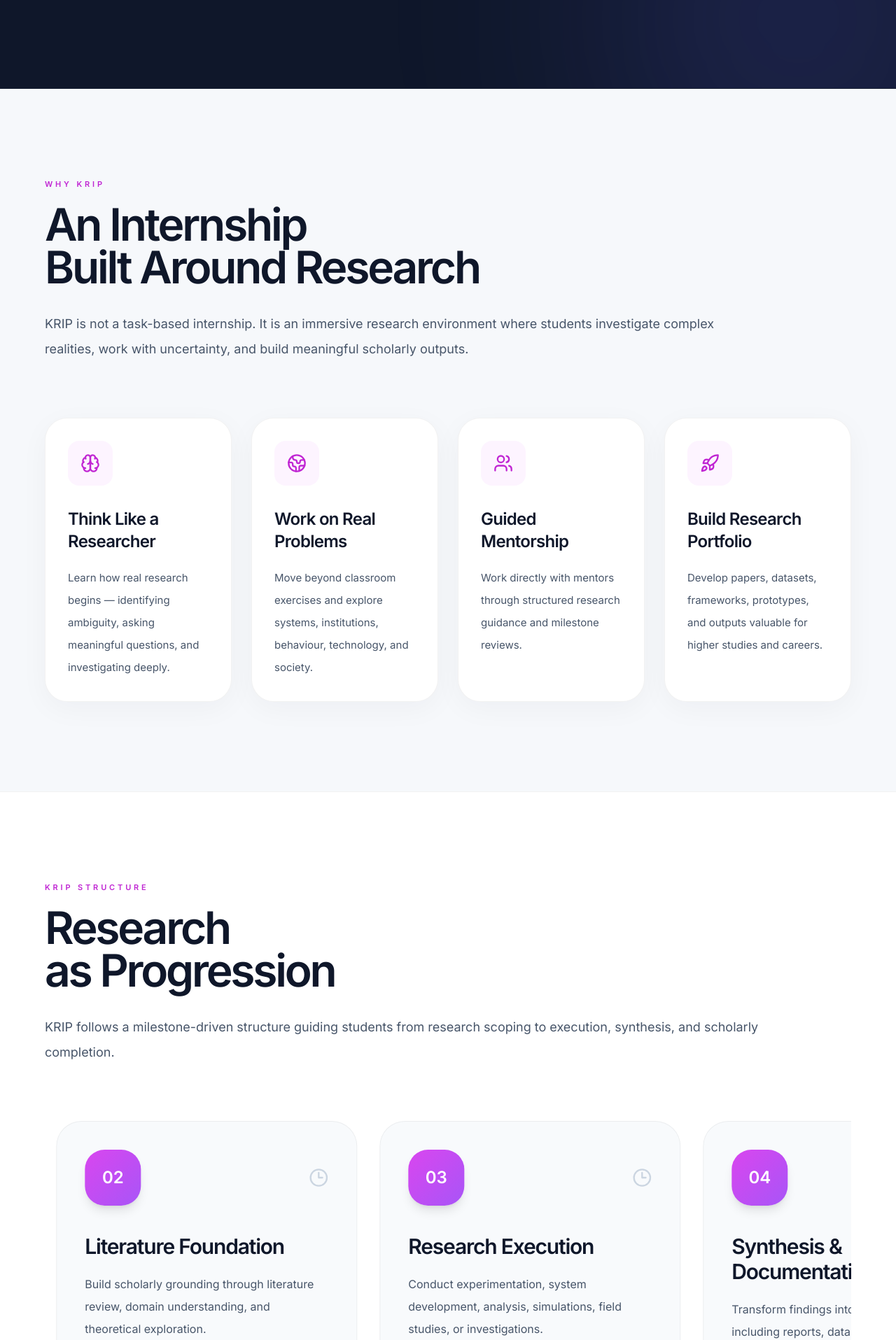
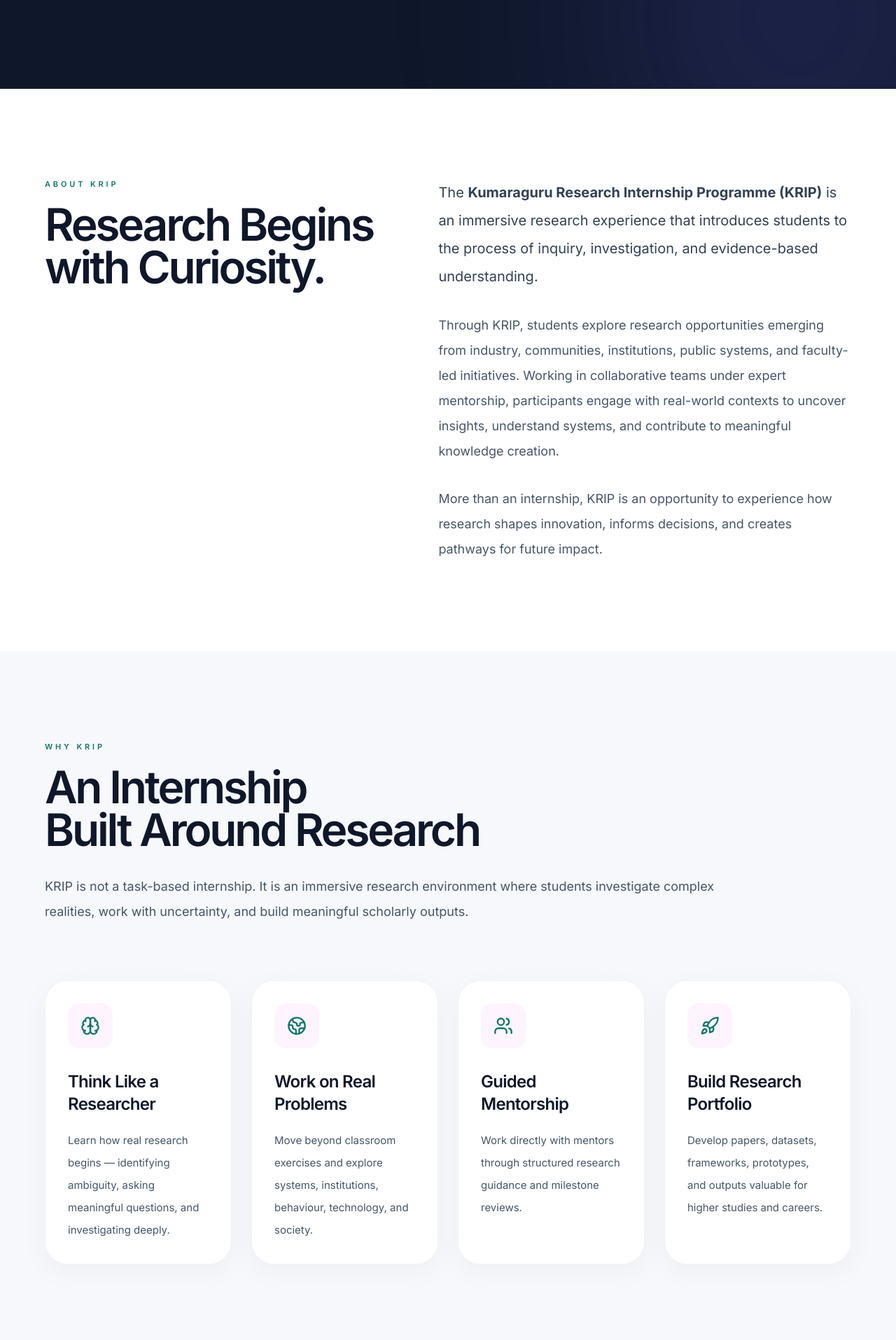
Before and after one commit to Karthik06-ui/ugrp, a React (Vite) app in the folder frontend/: page /programs/krip in a window 1280 px wide. Shown: the part 872-2787 px from the top of the page at 70% size. Built offline with nearby package versions, Linux system fonts and the light colour scheme; no server answers.

Commit message:
Krip changes

```diff
--- a/frontend/src/components/proposals/ProposalCard.jsx
+++ b/frontend/src/components/proposals/ProposalCard.jsx
@@ -12,7 +12,7 @@
   return (
     <div className="group relative overflow-hidden bg-white border border-slate-100/90 rounded-[26px] p-6.5 flex flex-col gap-4.5 transition-all duration-300 hover:shadow-[0_20px_40px_rgba(15,23,42,0.04)] hover:-translate-y-1">
       {/* Decorative background glow */}
-      <div className="absolute top-0 right-0 w-32 h-32 bg-gradient-to-br from-indigo-500/5 to-purple-500/5 rounded-full blur-2xl pointer-events-none" />
+      <div className="absolute top-0 right-0 w-32 h-32 bg-gradient-to-br from-indigo-500/5 to-emerald-600/5 rounded-full blur-2xl pointer-events-none" />
 
       {/* ── Header ─────────────────────────────────────────────────────── */}
       <div className="flex items-start justify-between gap-3 relative z-10">
--- a/frontend/src/pages/programs/KripPage.jsx
+++ b/frontend/src/pages/programs/KripPage.jsx
@@ -53,24 +53,25 @@
 const outputs = [
   {
     icon: FileText,
-    title: 'Research Papers',
-    desc: 'Scholarly articles, conference papers, and publication-ready manuscripts.',
+    title: 'Research Insights',
+    desc: 'Evidence-backed findings that reveal how systems, people, and processes interact in the real world.',
   },
   {
-    icon: Database,
-    title: 'Datasets',
-    desc: 'Experimental, computational, and structured research datasets.',
+    icon: Users,
+    title: 'Stakeholder Understanding',
+    desc: 'Meaningful perspectives gathered through engagement, observation, and field exploration.',
   },
   {
-    icon: Microscope,
-    title: 'Research Prototypes',
-    desc: 'Proof-of-concept systems, software, and technical implementations.',
+    icon: Layers3,
+    title: 'System Maps',
+    desc: 'Visual and analytical representations that uncover relationships, dependencies, and influencing factors.',
   },
   {
-    icon: FlaskConical,
-    title: 'Simulation Studies',
-    desc: 'Analytical frameworks, simulations, and modelling environments.',
+    icon: Target,
+    title: 'Future Opportunities',
+    desc: 'Research-backed directions that can inform innovation projects, advanced studies, and solution development.',
   },
+
   // {
   //   icon: ShieldCheck,
   //   title: 'Policy & Applied Research',
@@ -111,9 +112,9 @@
 ]
 
 const eligibility = [
-  'Undergraduate students with strong academic performance',
+  '2029 Batch Undergraduate students with strong academic performance',
   'Interest in research and willingness to engage with complex problems',
-  'Selection through the KREST Evaluation Gate',
+  'Commitment to collaborative learning',
 ]
 
 export default function KripPage() {
@@ -124,7 +125,7 @@
       <section className="relative overflow-hidden border-b border-white/5 bg-[#0F172A] text-white">
 
         <div className="absolute inset-0">
-          <div className="absolute left-[-120px] top-[-100px] h-[520px] w-[520px] rounded-full bg-fuchsia-500/20 blur-[140px]" />
+          <div className="absolute left-[-120px] top-[-100px] h-[520px] w-[520px] rounded-full bg-teal-600/20 blur-[140px]" />
           <div className="absolute bottom-[-160px] right-[-120px] h-[520px] w-[520px] rounded-full bg-indigo-500/20 blur-[140px]" />
         </div>
 
@@ -150,8 +151,7 @@
             </h1>
 
             <p className="mt-10 max-w-4xl text-[clamp(1.05rem,1.4vw,1.5rem)] leading-[2] text-slate-300">
-              Most problems are not what they first appear to be.
-              <br />
+Discover What Lies Beneath the Obvious.              <br />
               <br />
               KRIP is a research-first internship programme where students
               investigate real-world systems, behaviours, institutions, and
@@ -186,15 +186,14 @@
             </div>
 
             <p className="mt-12 max-w-4xl text-lg leading-[2] text-slate-400">
-              Research starts with learning how to see.
-            </p>
+Learn to Observe. Investigate. Understand.            </p>
 
             {/* CTA */}
             <div className="mt-12 flex flex-wrap gap-5">
 
               <Link
                 to="/login"
-                className="inline-flex items-center gap-3 rounded-full bg-fuchsia-500 px-8 py-4 text-sm font-semibold text-white transition-all duration-300 hover:bg-fuchsia-600 hover:gap-5"
+                className="inline-flex items-center gap-3 rounded-full bg-teal-600 px-8 py-4 text-sm font-semibold text-white transition-all duration-300 hover:bg-fuchsia-600 hover:gap-5"
               >
                 Apply Now
                 <ArrowRight size={18} />
@@ -211,6 +210,56 @@
         </div>
       </section>
 
+      {/* ABOUT KRIP */}
+<section className="relative overflow-hidden bg-white py-32">
+
+  <div className="mx-auto max-w-[1600px] px-6 lg:px-16">
+
+    <div className="grid gap-20 lg:grid-cols-[0.9fr_1.1fr]">
+
+      {/* LEFT */}
+      <div>
+
+        <p className="mb-5 text-[11px] font-semibold uppercase tracking-[0.35em] text-teal-700">
+          About KRIP
+        </p>
+
+        <h2 className="text-[clamp(3rem,5vw,5rem)] font-semibold leading-[0.95] tracking-[-0.05em] text-slate-900">
+          Research Begins
+          <br />
+          with Curiosity.
+        </h2>
+      </div>
+
+      {/* RIGHT */}
+      <div>
+
+        <p className="text-xl leading-[2] text-slate-700">
+          The <strong>Kumaraguru Research Internship Programme (KRIP)</strong> is
+          an immersive research experience that introduces students to the
+          process of inquiry, investigation, and evidence-based understanding.
+        </p>
+
+        <p className="mt-8 text-lg leading-[2] text-slate-600">
+          Through KRIP, students explore research opportunities emerging from
+          industry, communities, institutions, public systems, and faculty-led
+          initiatives. Working in collaborative teams under expert mentorship,
+          participants engage with real-world contexts to uncover insights,
+          understand systems, and contribute to meaningful knowledge creation.
+        </p>
+
+        <p className="mt-8 text-lg leading-[2] text-slate-600">
+          More than an internship, KRIP is an opportunity to experience how
+          research shapes innovation, informs decisions, and creates pathways
+          for future impact.
+        </p>
+
+      </div>
+    </div>
+
+  </div>
+</section>
+
       {/* WHY KRIP */}
       <section className="py-32">
 
@@ -218,7 +267,7 @@
 
           <div className="mb-20 max-w-5xl">
 
-            <p className="mb-5 text-[11px] font-semibold uppercase tracking-[0.35em] text-fuchsia-600">
+            <p className="mb-5 text-[11px] font-semibold uppercase tracking-[0.35em] text-teal-700">
               Why KRIP
             </p>
 
@@ -247,7 +296,7 @@
                 >
 
                   <div className="flex h-16 w-16 items-center justify-center rounded-2xl bg-fuchsia-50">
-                    <Icon size={28} className="text-fuchsia-600" />
+                    <Icon size={28} className="text-teal-700" />
                   </div>
 
                   <h3 className="mt-8 text-2xl font-semibold tracking-[-0.03em] text-slate-900">
@@ -271,7 +320,7 @@
 
           <div className="mb-20 max-w-5xl">
 
-            <p className="mb-5 text-[11px] font-semibold uppercase tracking-[0.35em] text-fuchsia-600">
+            <p className="mb-5 text-[11px] font-semibold uppercase tracking-[0.35em] text-teal-700">
               KRIP Structure
             </p>
 
@@ -301,7 +350,7 @@
 
                   <div className="flex items-center justify-between">
 
-                    <div className="flex h-20 w-20 items-center justify-center rounded-[28px] bg-gradient-to-br from-fuchsia-500 to-purple-500 text-2xl font-semibold text-white shadow-lg">
+                    <div className="flex h-20 w-20 items-center justify-center rounded-[28px] bg-gradient-to-br from-teal-600 to-emerald-600 text-2xl font-semibold text-white shadow-lg">
                       {item.number}
                     </div>
 
@@ -345,7 +394,7 @@
 
             <div>
 
-              <p className="mb-5 text-[11px] font-semibold uppercase tracking-[0.35em] text-fuchsia-600">
+              <p className="mb-5 text-[11px] font-semibold uppercase tracking-[0.35em] text-teal-700">
                 Research Outcomes
               </p>
 
@@ -373,7 +422,7 @@
                   >
 
                     <div className="flex h-14 w-14 items-center justify-center rounded-2xl bg-fuchsia-50">
-                      <Icon size={24} className="text-fuchsia-600" />
+                      <Icon size={24} className="text-teal-700" />
                     </div>
 
                     <h3 className="mt-6 text-2xl font-semibold tracking-[-0.03em] text-slate-900">
@@ -398,7 +447,7 @@
 
           <div className="relative overflow-hidden rounded-[42px] bg-[#0F172A] p-12 text-white lg:p-20">
 
-            <div className="absolute right-[-120px] top-[-120px] h-[420px] w-[420px] rounded-full bg-fuchsia-500/20 blur-[120px]" />
+            <div className="absolute right-[-120px] top-[-120px] h-[420px] w-[420px] rounded-full bg-teal-600/20 blur-[120px]" />
 
             <div className="relative z-10 grid gap-20 lg:grid-cols-[0.9fr_1.1fr]">
 
@@ -464,7 +513,7 @@
 
             <div>
 
-              <p className="mb-5 text-[11px] font-semibold uppercase tracking-[0.35em] text-fuchsia-600">
+              <p className="mb-5 text-[11px] font-semibold uppercase tracking-[0.35em] text-teal-700">
                 Eligibility
               </p>
 
@@ -491,7 +540,7 @@
                   <div className="mt-1">
                     <CheckCircle2
                       size={22}
-                      className="text-fuchsia-600"
+                      className="text-teal-700"
                     />
                   </div>
 
@@ -503,7 +552,134 @@
             </div>
           </div>
 
-          {/* FINAL CTA */}
+
+        </div>
+      </section>
+{/* TIMELINE */}{/* TIMELINE */}
+<section className="border-t border-black/5 bg-white py-24">
+
+  <div className="mx-auto max-w-[1600px] px-6 lg:px-16">
+
+    <div className="mb-16 max-w-4xl">
+
+      <p className="mb-5 text-[11px] font-semibold uppercase tracking-[0.35em] text-teal-700">
+        Timeline
+      </p>
+
+      <h2 className="text-[clamp(2.5rem,4vw,4rem)] font-semibold tracking-[-0.05em] text-slate-900">
+        KRIP 2026
+      </h2>
+
+    </div>
+
+    <div className="grid gap-4 md:grid-cols-2 xl:grid-cols-5">
+
+      {[
+        {
+          month: '5th June 2026',
+          title: 'Applications Open',
+        },
+        {
+          month: '10th June 2026 ',
+          title: 'Selection Process',
+        },
+        {
+          month: '15th June 2026',
+          title: 'Shortlist Announcement',
+        },
+        {
+          month: '20th June 2026',
+          title: 'Orientation and Internship Kickoff ',
+        },
+        {
+          month: '5th July 2026',
+          title: 'Research Showcase and Internship Completion',
+        },
+      ].map((item) => (
+        <div
+          key={item.title}
+          className="rounded-[24px] border border-black/5 bg-[#F8FAFC] p-6"
+        >
+          <p className="text-sm font-semibold uppercase tracking-[0.2em] text-teal-700">
+            {item.month}
+          </p>
+
+          <h3 className="mt-3 text-lg font-medium text-slate-900">
+            {item.title}
+          </h3>
+        </div>
+      ))}
+    </div>
+
+  </div>
+</section>
+
+      {/* APPLICATION PROCESS */}
+<section className="border-t border-black/5 bg-white py-32">
+
+  <div className="mx-auto max-w-[1600px] px-6 lg:px-16">
+
+    <div className="mb-20 max-w-5xl">
+
+      <p className="mb-5 text-[11px] font-semibold uppercase tracking-[0.35em] text-teal-700">
+        Application Process
+      </p>
+
+      <h2 className="text-[clamp(3rem,5vw,5rem)] font-semibold leading-[0.95] tracking-[-0.05em] text-slate-900">
+        Your Pathway
+        <br />
+        into KRIP
+      </h2>
+
+      <p className="mt-8 text-lg leading-[2] text-slate-600">
+        A structured selection process designed to identify students who are
+        curious, committed, and ready to explore research through guided
+        inquiry and collaboration.
+      </p>
+    </div>
+
+    <div className="grid gap-8 lg:grid-cols-3">
+
+      {[
+        {
+          number: '01',
+          title: 'Submit Application',
+          desc:
+            'Complete the KRIP application form and upload your handwritten Statement of Purpose.',
+        },
+        {
+          number: '02',
+          title: 'Interaction Round',
+          desc:
+            'Participate in a short conversation with the KRIP team to share your interests, motivations, and aspirations.',
+        },
+        {
+          number: '03',
+          title: 'Selection & Onboarding',
+          desc:
+            'Selected applicants receive onboarding details and begin their KRIP research journey.',
+        },
+      ].map((item) => (
+        <div
+          key={item.title}
+          className="rounded-[32px] border border-black/5 bg-[#F8FAFC] p-10"
+        >
+          <div className="flex h-16 w-16 items-center justify-center rounded-2xl bg-gradient-to-br from-teal-600 to-emerald-600 text-xl font-semibold text-white">
+            {item.number}
+          </div>
+
+          <h3 className="mt-8 text-2xl font-semibold tracking-[-0.03em] text-slate-900">
+            {item.title}
+          </h3>
+
+          <p className="mt-4 text-[15px] leading-8 text-slate-600">
+            {item.desc}
+          </p>
+        </div>
+      ))}
+    </div>
+
+              {/* FINAL CTA */}
           <div className="mt-24 overflow-hidden rounded-[42px] bg-gradient-to-br from-fuchsia-600 to-purple-600 p-14 text-white shadow-[0_40px_100px_rgba(168,85,247,0.25)]">
 
             <div className="max-w-5xl">
@@ -542,8 +718,9 @@
               </div>
             </div>
           </div>
-        </div>
-      </section>
+
+  </div>
+</section>
     </div>
   )
 }
--- a/frontend/src/pages/public/ExploreUsPage.jsx
+++ b/frontend/src/pages/public/ExploreUsPage.jsx
@@ -51,7 +51,7 @@
       'Students who demonstrate research readiness through REFLECT and the Nano Research evaluation process.',
     outcome:
       'Research outputs, faculty endorsement, institutional recognition, and meaningful contribution to active research ecosystems.',
-    color: 'from-fuchsia-500 to-purple-500',
+    color: 'from-teal-600 to-emerald-600',
     icon: Microscope,
   },
 ]
--- a/frontend/src/pages/public/ProcessPage.jsx
+++ b/frontend/src/pages/public/ProcessPage.jsx
@@ -62,7 +62,7 @@
     short: 'Long-duration faculty-mentored inquiry.',
     desc:
       'Selected students engage in milestone-driven research contributing to institutional research circles.',
-    color: 'from-fuchsia-500 to-purple-500',
+    color: 'from-teal-600 to-emerald-600',
   },
   {
     number: '07',
@@ -312,7 +312,7 @@
                             key={item}
                             className="rounded-[24px] border border-black/5 bg-white p-7"
                           >
-                            <div className="mb-4 text-sm font-semibold uppercase tracking-[0.15em] text-fuchsia-600">
+                            <div className="mb-4 text-sm font-semibold uppercase tracking-[0.15em] text-teal-700">
                               Research Output
                             </div>
 
--- a/frontend/src/pages/student/MyEnrollments.jsx
+++ b/frontend/src/pages/student/MyEnrollments.jsx
@@ -44,7 +44,7 @@
           {enrollments.map(e => (
             <div key={e.id} className="group relative overflow-hidden rounded-[26px] bg-white border border-slate-100/80 p-6 flex flex-col justify-between gap-4 transition-all duration-300 hover:shadow-[0_20px_40px_rgba(15,23,42,0.04)] hover:-translate-y-1">
               {/* Decorative inner glow */}
-              <div className="absolute top-0 right-0 w-32 h-32 bg-gradient-to-br from-indigo-500/5 to-purple-500/5 rounded-full blur-2xl pointer-events-none" />
+              <div className="absolute top-0 right-0 w-32 h-32 bg-gradient-to-br from-indigo-500/5 to-emerald-600/5 rounded-full blur-2xl pointer-events-none" />
 
               <div className="space-y-4 relative z-10">
                 <div className="flex items-start justify-between gap-3">
--- a/frontend/src/pages/student/MyReviews.jsx
+++ b/frontend/src/pages/student/MyReviews.jsx
@@ -50,7 +50,7 @@
         <div className="space-y-8 relative z-10">
           {/* Summary Card */}
           <div className="relative overflow-hidden bg-white border border-slate-100/90 rounded-[28px] p-8 flex flex-col md:flex-row items-center gap-8 shadow-[0_8px_30px_rgb(15,23,42,0.015)]">
-            <div className="absolute top-0 right-0 w-48 h-48 bg-gradient-to-br from-indigo-500/5 to-purple-500/5 rounded-full blur-3xl pointer-events-none" />
+            <div className="absolute top-0 right-0 w-48 h-48 bg-gradient-to-br from-indigo-500/5 to-emerald-600/5 rounded-full blur-3xl pointer-events-none" />
 
             <div className="text-center md:px-6 relative z-10 flex-shrink-0">
               <p className="text-[56px] font-semibold leading-none tracking-[-0.05em] text-slate-900">{avg}</p>
@@ -85,7 +85,7 @@
             <div className="space-y-4">
               {reviews.map(r => (
                 <div key={r.id} className="group relative overflow-hidden rounded-[26px] bg-white border border-slate-100/80 p-6.5 flex flex-col gap-4.5 transition-all duration-300 hover:shadow-[0_20px_40px_rgba(15,23,42,0.04)] hover:-translate-y-1">
-                  <div className="absolute top-0 right-0 w-32 h-32 bg-gradient-to-br from-indigo-500/5 to-purple-500/5 rounded-full blur-2xl pointer-events-none" />
+                  <div className="absolute top-0 right-0 w-32 h-32 bg-gradient-to-br from-indigo-500/5 to-emerald-600/5 rounded-full blur-2xl pointer-events-none" />
 
                   <div className="flex flex-col sm:flex-row sm:items-center justify-between gap-3 pb-4 border-b border-slate-100/80 relative z-10">
                     <div>
--- a/frontend/src/pages/student/ProjectRemarks.jsx
+++ b/frontend/src/pages/student/ProjectRemarks.jsx
@@ -73,7 +73,7 @@
 
         {/* Post remark card */}
         <div className="group relative overflow-hidden rounded-[26px] bg-white border border-slate-100/80 p-6 shadow-[0_8px_30px_rgb(15,23,42,0.015)]">
-          <div className="absolute top-0 right-0 w-32 h-32 bg-gradient-to-br from-indigo-500/5 to-purple-500/5 rounded-full blur-2xl pointer-events-none" />
+          <div className="absolute top-0 right-0 w-32 h-32 bg-gradient-to-br from-indigo-500/5 to-emerald-600/5 rounded-full blur-2xl pointer-events-none" />
 
           <label className="text-[11px] font-bold text-slate-400 uppercase tracking-wider block mb-3 relative z-10">Post a remark</label>
           <div className="flex flex-col sm:flex-row gap-4 items-stretch sm:items-end relative z-10">
@@ -129,7 +129,7 @@
                 const isMentor = r.author_role === 'mentor'
                 return (
                   <div key={r.id} className="group relative overflow-hidden rounded-[24px] bg-white border border-slate-100/80 p-5.5 flex gap-4 transition-all duration-300 hover:shadow-[0_16px_36px_rgba(15,23,42,0.03)] hover:-translate-y-0.5">
-                    <div className="absolute top-0 right-0 w-24 h-24 bg-gradient-to-br from-indigo-500/5 to-purple-500/5 rounded-full blur-2xl pointer-events-none" />
+                    <div className="absolute top-0 right-0 w-24 h-24 bg-gradient-to-br from-indigo-500/5 to-emerald-600/5 rounded-full blur-2xl pointer-events-none" />
 
                     <div className={`w-9 h-9 rounded-xl flex-shrink-0 flex items-center justify-center text-xs font-extrabold relative z-10 border ${
                       isMentor
--- a/frontend/src/pages/student/StudentDashboard.jsx
+++ b/frontend/src/pages/student/StudentDashboard.jsx
@@ -46,7 +46,7 @@
       {/* Task progress bar */}
       {tasksTotal > 0 && (
         <div className="relative overflow-hidden bg-white border border-slate-100/90 rounded-[24px] p-6.5 mb-10 shadow-[0_8px_30px_rgb(15,23,42,0.015)]">
-          <div className="absolute top-0 right-0 w-48 h-48 bg-gradient-to-br from-indigo-500/5 to-purple-500/5 rounded-full blur-3xl pointer-events-none" />
+          <div className="absolute top-0 right-0 w-48 h-48 bg-gradient-to-br from-indigo-500/5 to-emerald-600/5 rounded-full blur-3xl pointer-events-none" />
           <div className="flex items-center justify-between mb-3.5">
             <span className="text-xs font-bold text-slate-800 uppercase tracking-wider">Overall Task Completion</span>
             <span className="text-xs font-extrabold text-indigo-700 bg-indigo-50 border border-indigo-100/50 px-3 py-1 rounded-xl">{taskPct}%</span>
```
